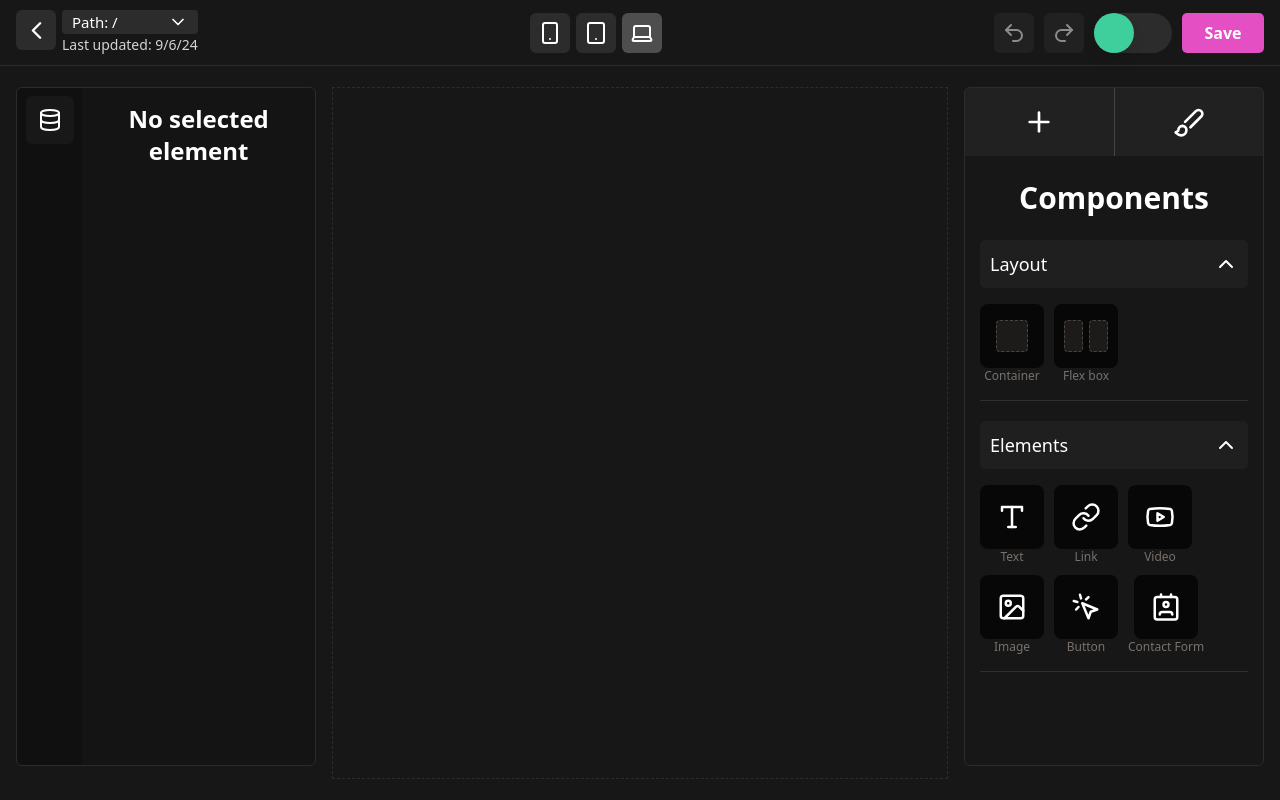
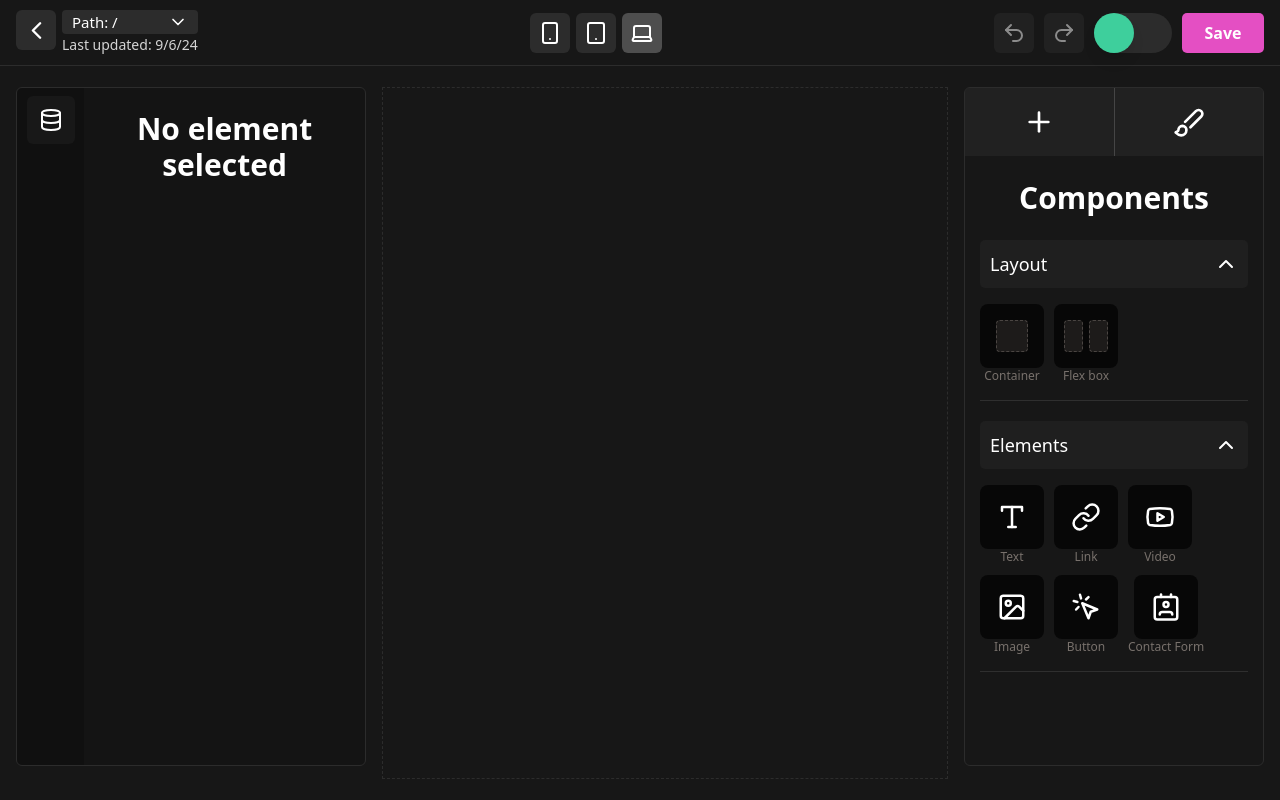
Before and after one commit to SajawalHassan/aetherize, a Next.js app: page /editor in a window 1280 px wide. Built offline with nearby package versions, Linux system fonts and the light colour scheme.

Commit message:
Add data validation on variables

```diff
--- a/app/editor/_components/functions-sidebar/functions-sidebar.tsx
+++ b/app/editor/_components/functions-sidebar/functions-sidebar.tsx
@@ -25,6 +25,12 @@ export const FunctionsSidebar = (props: Props) => {
   const handleSubmit = (e: React.FormEvent) => {
     e.preventDefault();
     if (!selectedElement) return;
+    if (!variableInput) return;
+    if (
+      variables.filter((variable) => variable.variableName === variableInput)
+        .length > 0
+    )
+      return;
 
     dispatch(
       editorActions.changeVariablesList({
@@ -42,13 +48,13 @@ export const FunctionsSidebar = (props: Props) => {
 
   return (
     <div
-      className={clsx("w-full max-w-[300px] transition-all duration-500", {
+      className={clsx("w-full max-w-[350px] transition-all duration-500", {
         "!w-0 !overflow-hidden !border-none !p-0": viewingMode === "preview",
       })}
     >
       <Tabs
         className={clsx(
-          "fixed left-[16px] z-50 flex h-[calc(100%-121px)] w-full max-w-[300px] overflow-y-auto rounded-md border border-th-btn p-0 transition-all duration-500",
+          "fixed left-[16px] z-50 flex h-[calc(100%-121px)] w-full max-w-[350px] overflow-y-auto rounded-md border border-th-btn p-0 transition-all duration-500",
           {
             "!-left-[200rem]": viewingMode === "preview",
           },
@@ -94,8 +100,8 @@ export const FunctionsSidebar = (props: Props) => {
                 </TabsContent>
               </>
             ) : (
-              <h3 className="mb-6 text-center text-2xl font-bold">
-                No selected element
+              <h3 className="mt-2 text-center text-3xl font-bold">
+                No element selected
               </h3>
             )}
           </div>
--- a/app/editor/_components/functions-sidebar/variable-input.tsx
+++ b/app/editor/_components/functions-sidebar/variable-input.tsx
@@ -1,3 +1,4 @@
+import { Button } from "@/components/ui/button";
 import {
   Select,
   SelectContent,
@@ -5,8 +6,10 @@ import {
   SelectTrigger,
   SelectValue,
 } from "@/components/ui/select";
+import { Separator } from "@/components/ui/separator";
 import { useAppDispatch, useAppSelector } from "@/hooks/store-hook";
 import { Variable, editorActions } from "@/slices/editor-slice";
+import { TrashIcon } from "lucide-react";
 
 type Props = {
   variable: Variable;
@@ -28,18 +31,25 @@ export const VariableInput = (props: Props) => {
   };
 
   return (
-    <div className="flex items-center justify-between gap-x-2 bg-th-btn/20 pl-3">
-      <p className="py-1">{variable.variableName}</p>
+    <div className="group relative flex items-center justify-between gap-x-2 bg-th-btn/20 pl-3">
+      <p title={variable.variableName} className="max-w-[150px] truncate py-1">
+        {variable.variableName}
+      </p>
       <Select
         onValueChange={(e) => changeVariable(e)}
         value={variable?.variableValue?.toString()}
       >
+        <div className="flex items-center">
           <SelectTrigger
             className="w-max rounded-none border-none bg-th-btn/40 hover:bg-th-btn/60"
             showTrigger={false}
           >
             <SelectValue placeholder="-" />
           </SelectTrigger>
+          <Button className="w-max rounded-none border-l border-white/40 bg-th-btn/40 hover:bg-th-btn/60">
+            <TrashIcon size={18} />
+          </Button>
+        </div>
         <SelectContent className="border-none bg-th-btn text-white">
           <SelectItem
             className="cursor-pointer focus:bg-white/10 focus:text-white"
```
Lines whose indentation alone changed are shown as unchanged.
